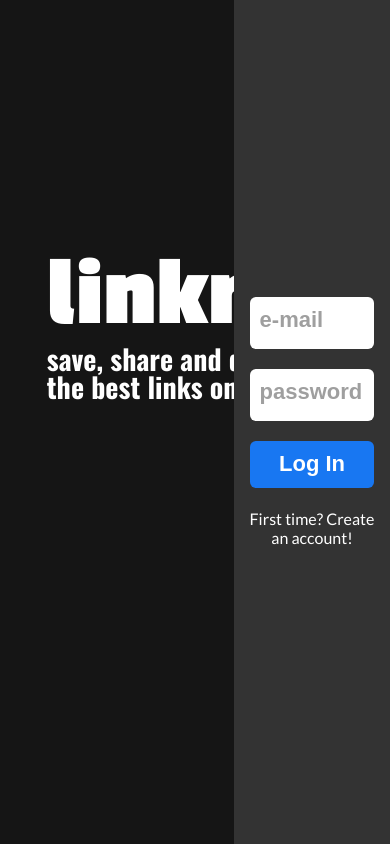
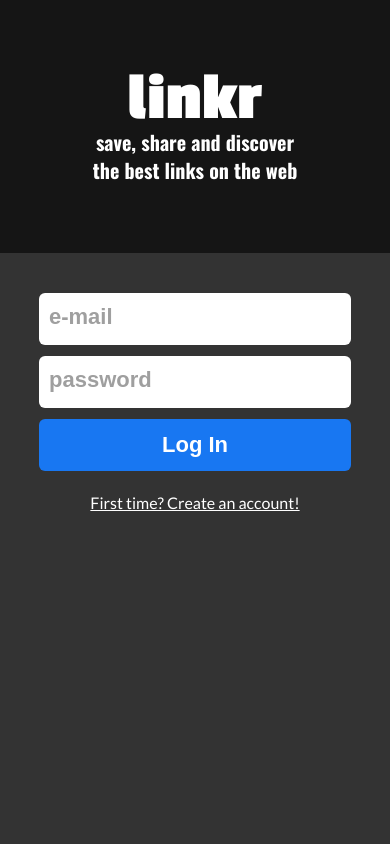
Before and after one commit to rafaelongo45/linkr-front, a React (Create React App) app: page / in a window 390 px wide. Built offline with nearby package versions, Linux system fonts and the light colour scheme.

Commit message:
feat: add responsiveness to login page

```diff
--- a/src/Login/index.js
+++ b/src/Login/index.js
@@ -31,20 +31,20 @@ export default function Login() {
 
     return (
         <Main>
-            <LeftSide>
+            <LogoBox>
                 <Logo>
                     <h1>linkr</h1>
                     <h2>save, share and discover the best links on the web</h2>
                 </Logo>
-            </LeftSide>
-            <RightSide>
+            </LogoBox>
+            <FormBox>
                 <Form onSubmit={sendData}>
                     <input type='text' placeholder="e-mail" required value={userData.email} onChange={e => setUserData({ ...userData, email: e.target.value })}></input>
                     <input type='password' placeholder="password" required value={userData.password} onChange={e => setUserData({ ...userData, password: e.target.value })}></input>
                     <button type="submit" disabled={buttonState}>Log In</button>
                 </Form>
                 <Button onClick={() => navigate('/signup')}>First time? Create an account!</Button>
-            </RightSide>
+            </FormBox>
         </Main>
     );
 }
@@ -54,15 +54,28 @@ const Main = styled.main`
     width:100%;
     background-color: var(--background-color);
     display:flex;
+
+    @media(max-width: 460px) {
+        flex-direction: column;
+    }
 `
 
-const LeftSide = styled.section`
+const LogoBox = styled.section`
     font-family: var(--logo-font);
     font-weight:700;
     color:#fff;
     position:relative;
     width: 60%;
     height: 100%;
+
+    @media(max-width: 460px) {
+        width: 100%;
+        height: 30%;
+        position: static;
+        display: flex;
+        align-items: center;
+        justify-content: center;
+    }
 `
 
 const Logo = styled.div`
@@ -85,9 +98,31 @@ const Logo = styled.div`
         width: 300px;
         font-family:var(--input-font);
     }
+
+    @media(max-width: 460px) {
+        width: 230px;
+        height: 110px;
+        position: static;
+        align-items: center;
+        justify-content: center;
+
+        h1 {
+            font-size: 68px;
+            line-height: 58px;
+            padding: 0px;
+        }
+
+        h2 {
+            font-size: 20px;
+            line-height: 28px;
+            width: 220px;
+            font-family:var(--input-font);
+            text-align: center;
+        }
+    }
 `;
 
-const RightSide = styled.section`
+const FormBox = styled.section`
     position:relative;
     right: 0;
     width:40%;
@@ -97,6 +132,13 @@ const RightSide = styled.section`
     flex-direction:column;
     align-items:center;
     justify-content:center;
+
+    @media(max-width: 460px) {
+        width: 100%;
+        height: 70%;
+        position: static;
+        justify-content:flex-start;
+    }
 `
 
 const Form = styled.form`
@@ -112,7 +154,6 @@ const Form = styled.form`
         border-radius: 6px;
         padding-left: 10px;
         font-weight: 700;
-
     }
 
     input::placeholder{
@@ -121,13 +162,22 @@ const Form = styled.form`
     }
 
     button{
-    height: 45px;
+        height: 50px;
         border:none;
         border-radius: 6px;
         background-color: rgba(24, 119, 242, 1);
         color: #fff;
         font-size: 22px;
         font-weight: 700;
+    }
+
+    @media(max-width: 460px) {
+        position: static;
+        margin-top: 40px;
+
+        input {
+            margin-bottom: 11px;
+        }
     }
 `
 
@@ -136,11 +186,12 @@ const Button = styled.button`
     font-family: var(--link-font);
     font-weight: 400;
     font-size: 16px;
+    text-decoration: underline;
     border:none;
     background-color:transparent;
     color:white;
 
-    :hover{
-        cursor: pointer;
+    @media(max-width: 460px) {
+        margin-top: 21px;
     }
 `
```
Also changed, not shown: 1 other file (tests, documents, lock files or other folders). Lines whose indentation alone changed are shown as unchanged.
